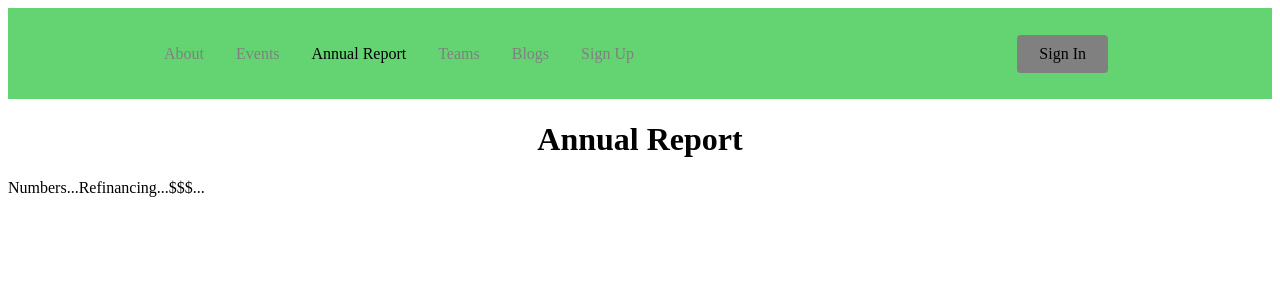
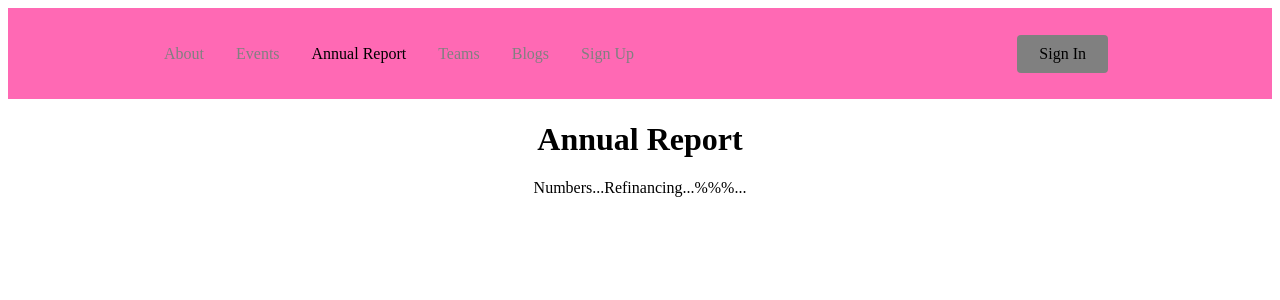
Before and after one commit to blue-cyborg/navigation-bar, a React (Create React App) app: page /Annual in a window 1280 px wide. Shown: the top 300 px of the page. Built offline with nearby package versions, Linux system fonts and the light colour scheme.

Commit message:
making a mock sign in screen

```diff
--- a/src/App.css
+++ b/src/App.css
@@ -25,3 +25,7 @@
 h1 {
   text-align: center;
 }
+
+p {
+  text-align: center;
+}
--- a/src/components/Navbar/NavbarElements.js
+++ b/src/components/Navbar/NavbarElements.js
@@ -3,7 +3,7 @@ import { NavLink as Link } from 'react-router-dom';
 import styled from 'styled-components';
 
 export const Nav = styled.nav`
-  background: #63D471;
+  background: #ff69b4;
   height: 85px;
   display: flex;
   justify-content: space-between;
--- a/src/pages/annual.js
+++ b/src/pages/annual.js
@@ -5,7 +5,7 @@ export default function AnnualReport() {
         <div className="AnnualReport"
       >
           <h1>Annual Report</h1>
-          <p>Numbers...Refinancing...$$$...</p>
+          <p>Numbers...Refinancing...%%%...</p>
       </div>
     );
 }
```
Also changed, not shown: src/pages/signin.js (added, +9 -0 lines).
